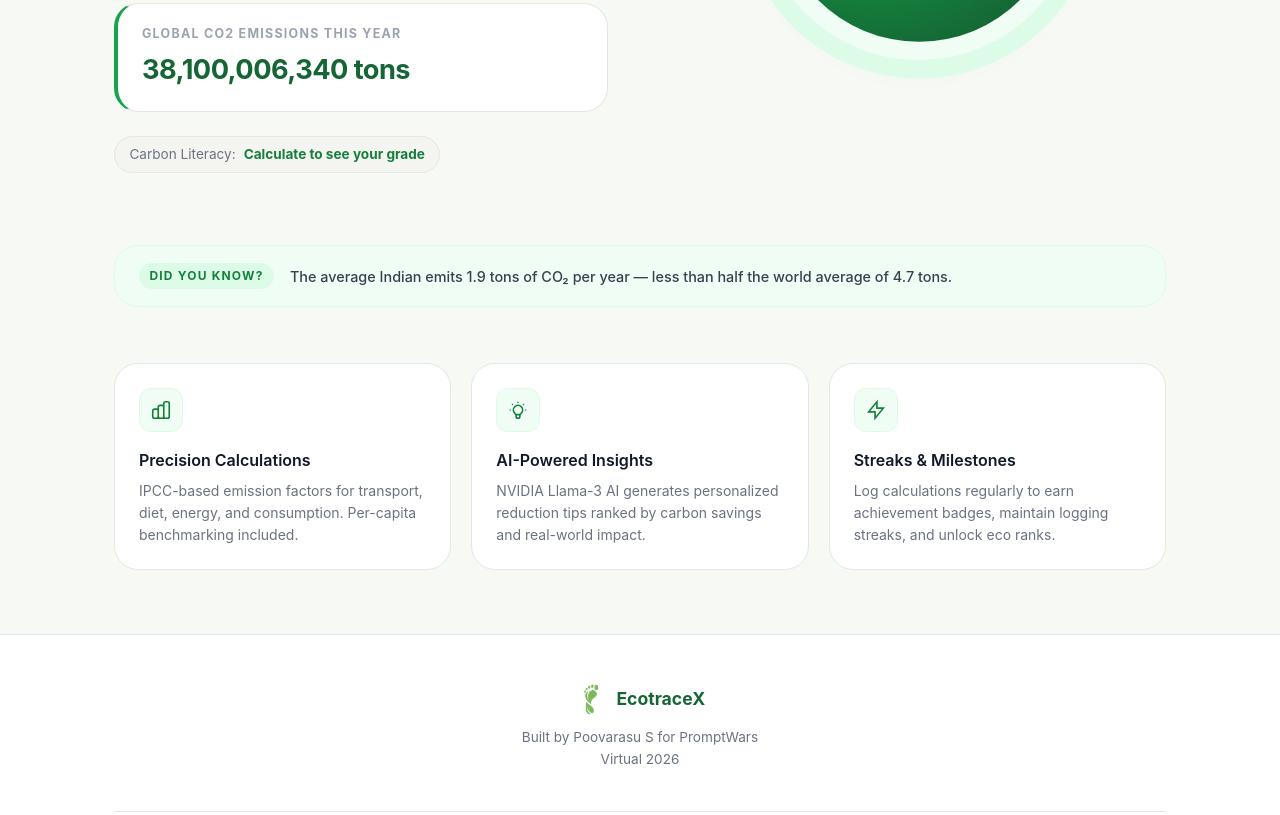
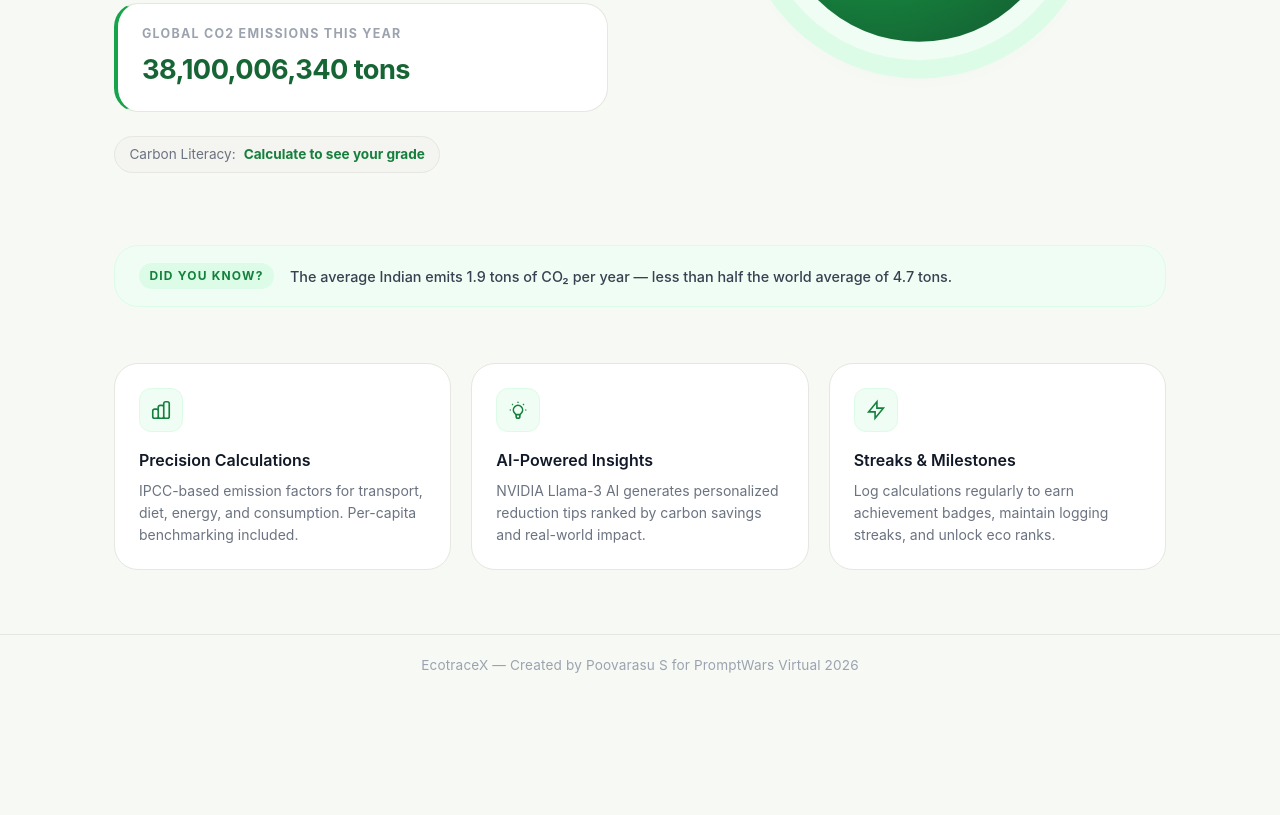
Before and after one commit to poovarasu638178-rgb/ecotrace-carbon-platform, a website: page index.html in a window 1280 px wide. Shown: the part 513-1328 px from the top of the page. After the commit the page ends 1210 px from the top, so only its background shows below. Drawn offline with nearby package versions, Linux system fonts and the light colour scheme.

Commit message:
style: minimalist single-line footer matching LanguX style

```diff
--- a/index.html
+++ b/index.html
@@ -588,13 +588,21 @@
        FOOTER
     ============================================= */
     footer {
-      background: var(--surface); border-top: 1px solid var(--border);
-      padding: 0;
+      background: var(--bg);
+      border-top: 1px solid var(--border);
     }
 
     .footer-inner {
       max-width: 1100px; margin: 0 auto;
-      padding: 3rem 1.5rem 2rem;
+      padding: 1.25rem 1.5rem;
+      text-align: center;
+    }
+
+    .footer-copy-line {
+      font-size: 0.85rem;
+      color: var(--text-400);
+      font-weight: 400;
+      letter-spacing: 0.01em;
     }
 
     .footer-top {
@@ -1408,17 +1416,7 @@
 ================================================ -->
 <footer role="contentinfo">
   <div class="footer-inner">
-    <div class="footer-top" style="display:flex; justify-content:center; text-align:center;">
-      <div class="footer-brand" style="max-width:400px; margin: 0 auto;">
-        <div class="brand" style="margin-bottom:0.75rem; justify-content:center;">
-          <div class="brand-icon" aria-hidden="true" style="background:transparent; padding:0;">
-            <img src="favicon.png" alt="" style="width:100%;height:100%;object-fit:contain;border-radius:var(--radius-sm);">
-          </div>
-          EcotraceX
-        </div>
-        <p style="margin-top:0.75rem; color:var(--text-500); font-size:0.85rem;">Built by Poovarasu S for PromptWars Virtual 2026</p>
-      </div>
-    </div>
+    <p class="footer-copy-line">EcotraceX &mdash; Created by Poovarasu S for PromptWars Virtual 2026</p>
   </div>
 </footer>
 
```
